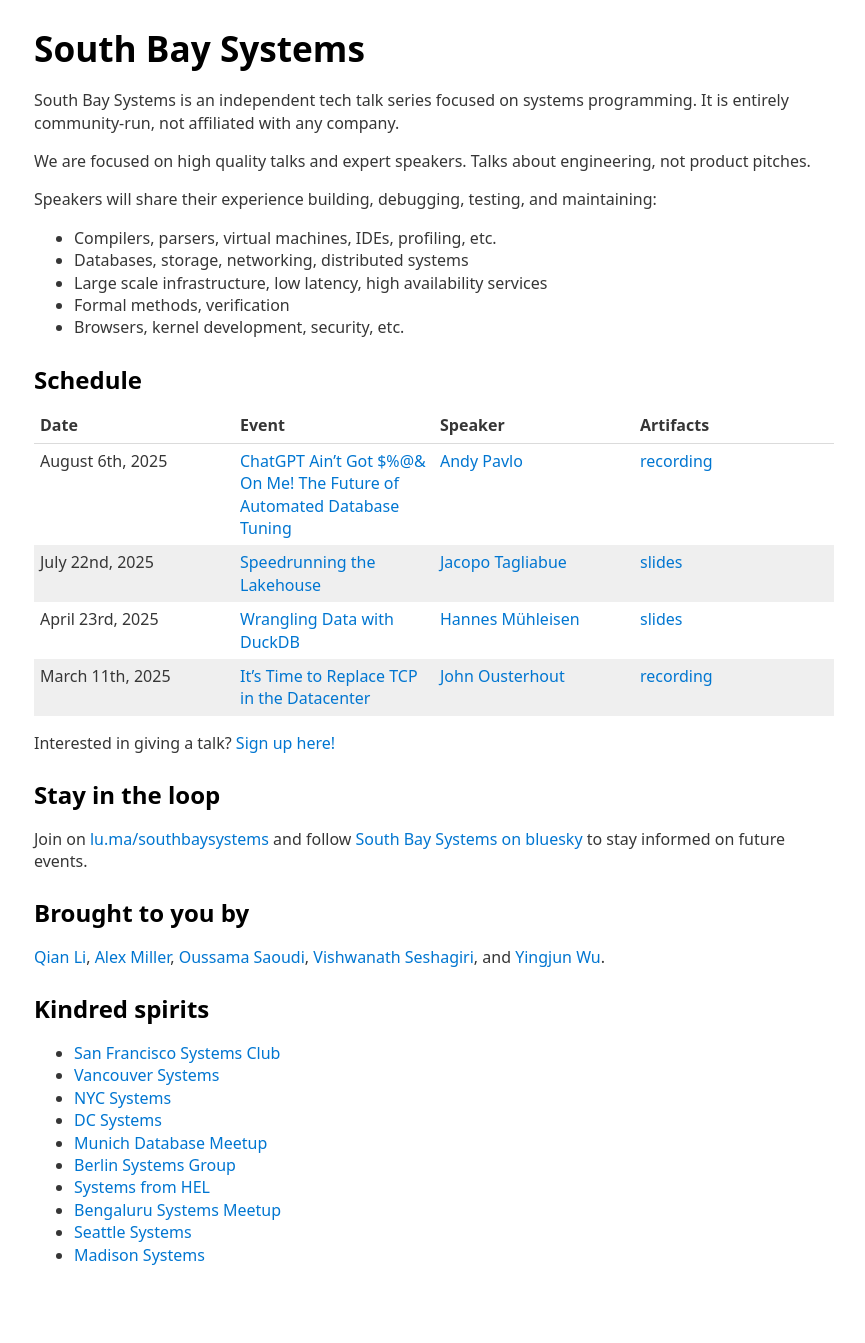
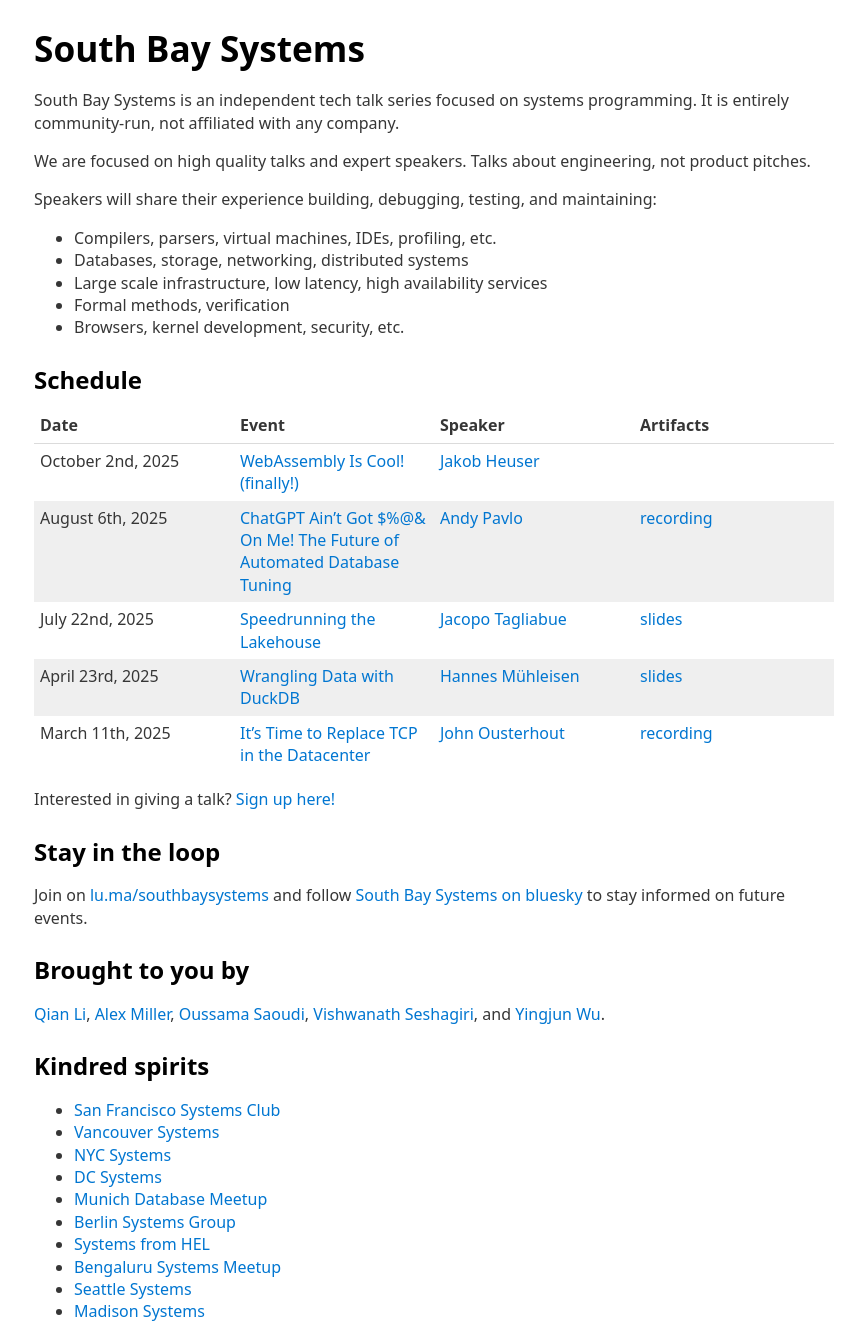
Before and after one commit to thisismiller/southbaysystems.xyz, a Jekyll site: the page built from index.markdown, in a window 1280 px wide. Shown: the whole page, without its empty margins (206-1071 px from the left). Built offline with Jekyll 4.4.1, drawn with Linux system fonts in a browser that asks for light colours; before the commit the page ends 1286 px from its top, so only the background shows below that.

```diff
--- a/index.markdown
+++ b/index.markdown
@@ -21,6 +21,7 @@
 
 | Date | Event | Speaker | Artifacts |
 | --- | --- | --- | --- |
+| October 2nd, 2025 | [WebAssembly Is Cool! (finally!)](https://luma.com/p3mibf27) | [Jakob Heuser](https://www.linkedin.com/in/jakobheuser/) |
 | August 6th, 2025 | [ChatGPT Ain’t Got $%@& On Me! The Future of Automated Database Tuning](https://lu.ma/ha0dc4nj) | [Andy Pavlo](https://www.cs.cmu.edu/~pavlo/) | [recording](https://youtu.be/Xdg310sivqI)|
 | July 22nd, 2025 | [Speedrunning the Lakehouse](https://lu.ma/5zcpbae9) | [Jacopo Tagliabue](https://www.linkedin.com/in/jacopotagliabue/) | [slides](/files/SpeedrunningFaaSLakehouse.pdf) |
 | April 23rd, 2025 | [Wrangling Data with DuckDB](https://lu.ma/ri5kt4vt) | [Hannes Mühleisen](https://hannes.muehleisen.org/) | [slides](/files/WranglingDataWithDuckDB.pdf) |
```
